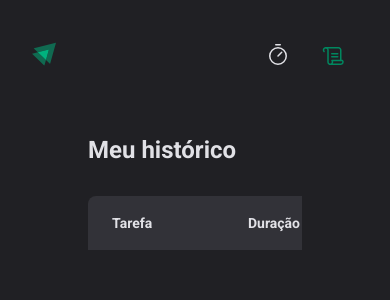
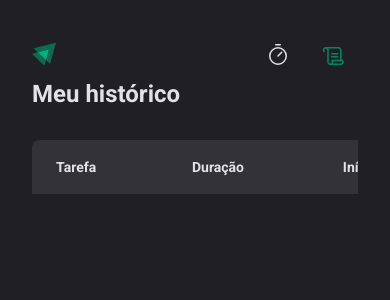
Before and after one commit to felipebdn/ignite-timer, a React (Vite) app: page /history in a window 390 px wide. Shown: the top 300 px of the page. Built offline with nearby package versions, Linux system fonts and the light colour scheme.

Commit message:
"Adjust History page styles for better mobile responsiveness" - Adds a media query to adjust padding and width of elements on the History page to be more mobile-friendly and avoid overflow issues.

```diff
--- a/src/pages/History/styles.ts
+++ b/src/pages/History/styles.ts
@@ -10,6 +10,10 @@ export const HistoryContainer = styled.main`
   h1{
     font-size: 1.5rem;
     color: ${props => props.theme['gray-100']};
+  }
+
+  @media(max-width: 1180px) {
+    padding: 0;
   }
 `
 export const HistoryList = styled.div`
@@ -29,6 +33,7 @@ export const HistoryList = styled.div`
       color: ${props => props.theme['gray-100']};
       font-size: 0.875rem;
       line-height: 1.6;
+      flex-wrap: nowrap;
 
       &:first-child{
         border-top-left-radius: 8px;
@@ -47,10 +52,13 @@ export const HistoryList = styled.div`
       padding: 1rem;
       font-size: 0.875rem;
       line-height: 1.6;
-
       &:first-child{
         width: 50%;
         padding-left: 1.5rem;
+      }
+
+      @media(max-width: 768px) {
+        width: 30%;
       }
 
       &:last-child{
@@ -74,6 +82,7 @@ export const Status = styled.span<StatusProps>`
   display: flex;
   align-items: center;
   gap: 0.5rem;
+  flex: 1;
 
   &::before{
     content: '';
```
